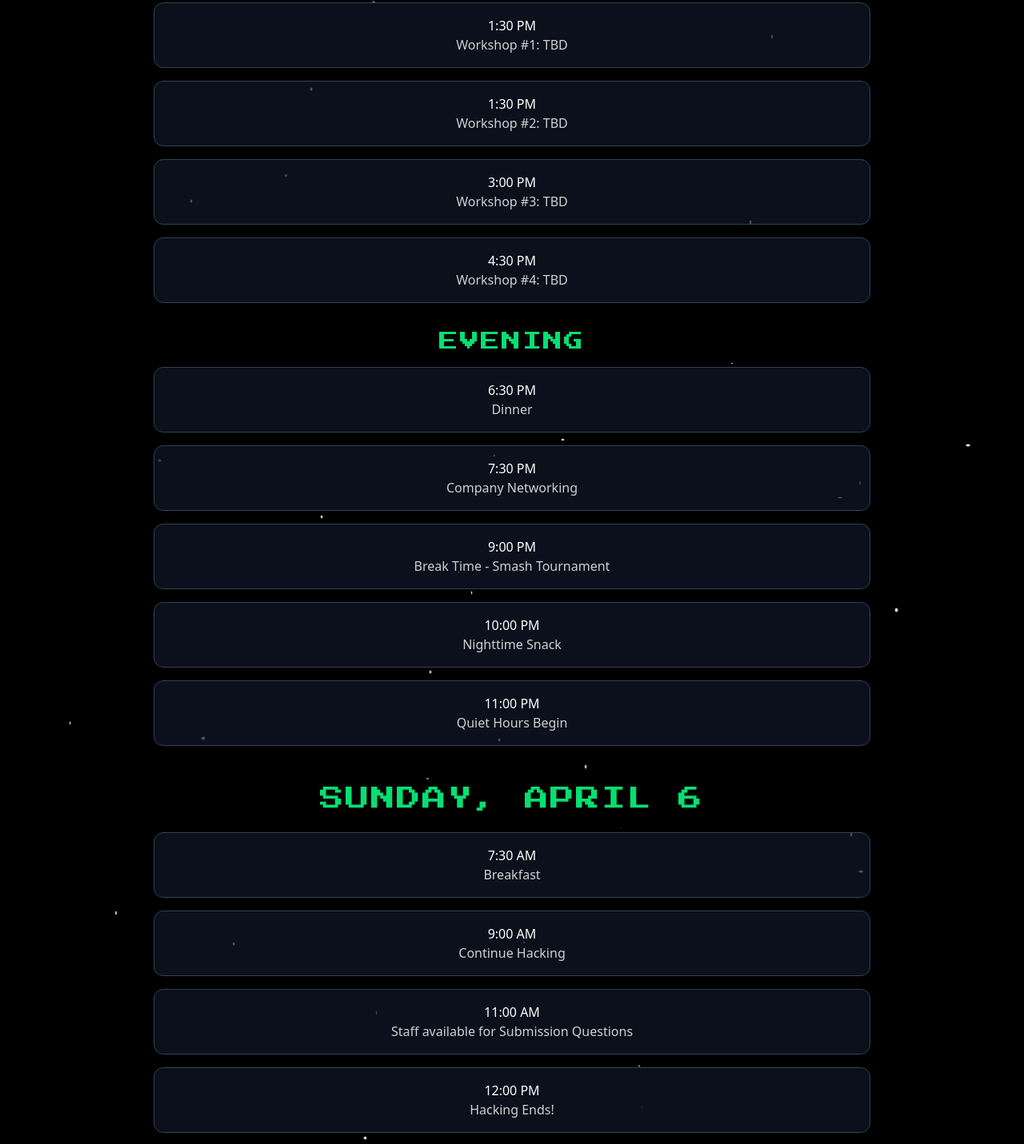
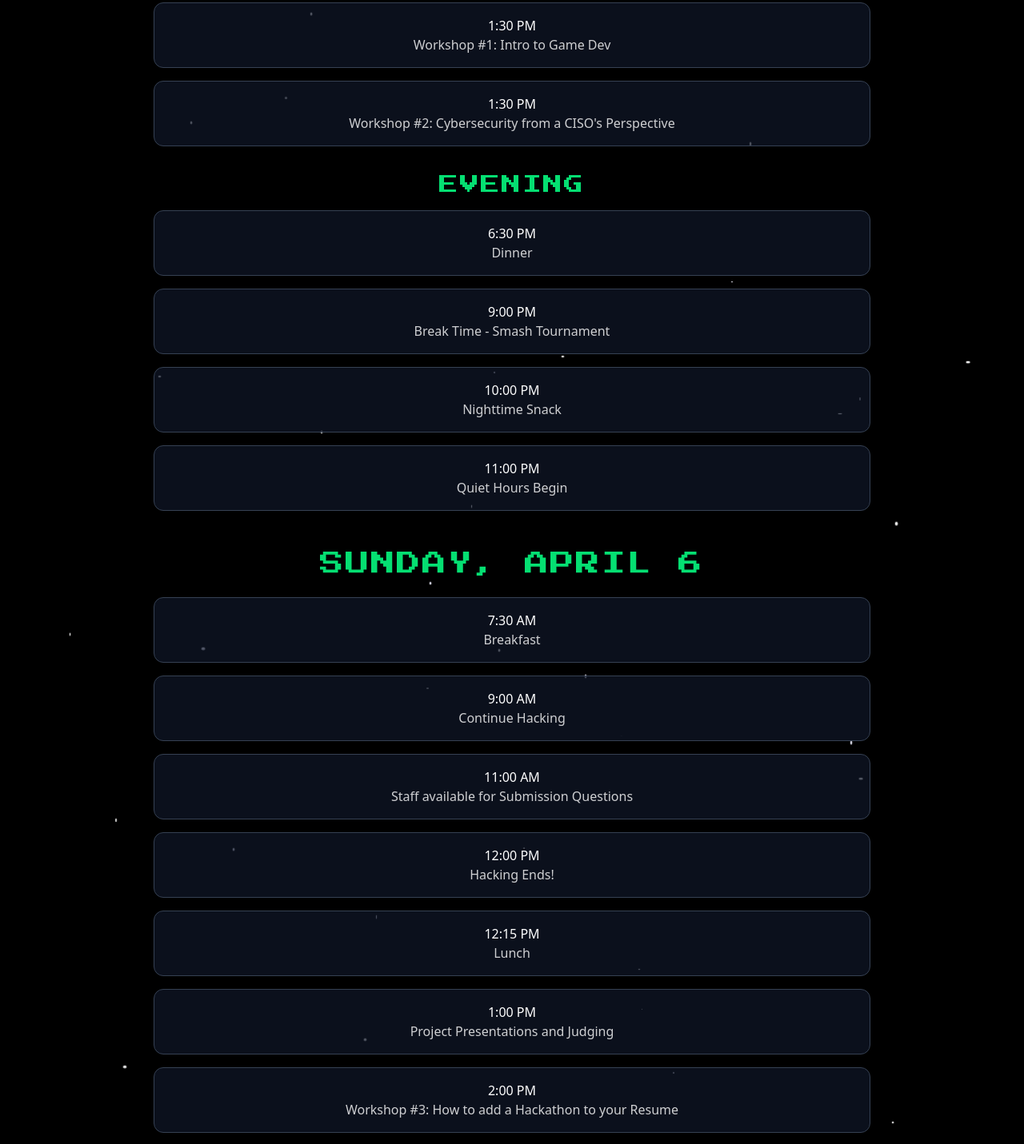
Before and after one commit to kelechi055/HH25, a React (Vite) app: page / in a window 1280 px wide. Shown: the part 4307-5738 px from the top of the page at 80% size. Built offline with nearby package versions, Linux system fonts and the light colour scheme.

Commit message:
Added Workshops

```diff
--- a/src/App.jsx
+++ b/src/App.jsx
@@ -422,19 +422,11 @@ function App() {
               <div className="space-y-4">
                 <div className="bg-gray-900/70 border border-gray-700 rounded-xl p-4">
                   <p className="text-white font-medium">1:30 PM</p>
-                  <p className="text-white/80">Workshop #1: TBD</p>
+                  <p className="text-white/80">Workshop #1: Intro to Game Dev</p>
                 </div>
                 <div className="bg-gray-900/70 border border-gray-700 rounded-xl p-4">
                   <p className="text-white font-medium">1:30 PM</p>
-                  <p className="text-white/80">Workshop #2: TBD</p>
-                </div>
-                <div className="bg-gray-900/70 border border-gray-700 rounded-xl p-4">
-                  <p className="text-white font-medium">3:00 PM</p>
-                  <p className="text-white/80">Workshop #3: TBD</p>
-                </div>
-                <div className="bg-gray-900/70 border border-gray-700 rounded-xl p-4">
-                  <p className="text-white font-medium">4:30 PM</p>
-                  <p className="text-white/80">Workshop #4: TBD</p>
+                  <p className="text-white/80">Workshop #2: Cybersecurity from a CISO's Perspective</p>
                 </div>
               </div>
 
@@ -444,10 +436,6 @@ function App() {
                 <div className="bg-gray-900/70 border border-gray-700 rounded-xl p-4">
                   <p className="text-white font-medium">6:30 PM</p>
                   <p className="text-white/80">Dinner</p>
-                </div>
-                <div className="bg-gray-900/70 border border-gray-700 rounded-xl p-4">
-                  <p className="text-white font-medium">7:30 PM</p>
-                  <p className="text-white/80">Company Networking</p>
                 </div>
                 <div className="bg-gray-900/70 border border-gray-700 rounded-xl p-4">
                   <p className="text-white font-medium">9:00 PM</p>
@@ -492,6 +480,10 @@ function App() {
                 <div className="bg-gray-900/70 border border-gray-700 rounded-xl p-4">
                   <p className="text-white font-medium">1:00 PM</p>
                   <p className="text-white/80">Project Presentations and Judging</p>
+                </div>
+                <div className="bg-gray-900/70 border border-gray-700 rounded-xl p-4">
+                  <p className="text-white font-medium">2:00 PM</p>
+                  <p className="text-white/80">Workshop #3: How to add a Hackathon to your Resume</p>
                 </div>
                 <div className="bg-gray-900/70 border border-gray-700 rounded-xl p-4">
                   <p className="text-white font-medium">3:00 PM</p>
```
